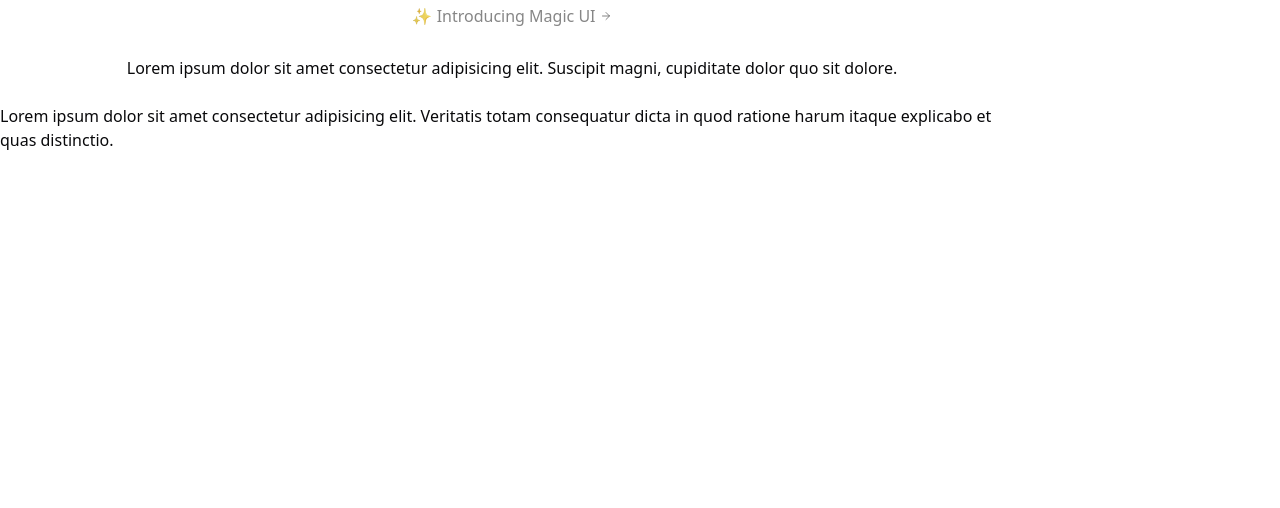
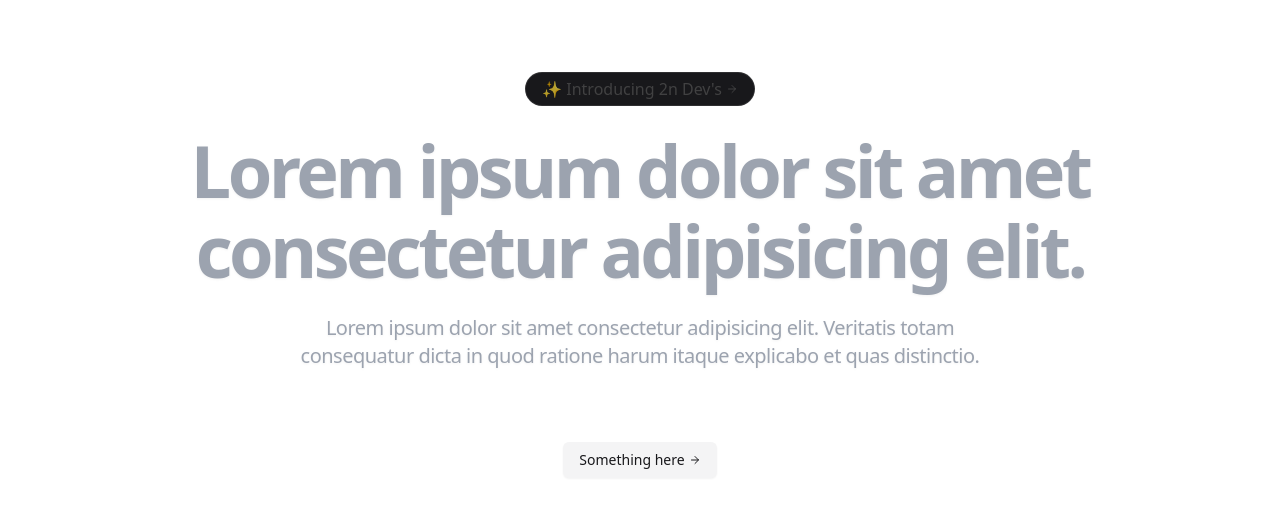
Before and after one commit to 2ndevs/landing-page, a Next.js app: page / in a window 1280 px wide. Shown: the top 508 px of the page. Built offline with nearby package versions, Linux system fonts and the light colour scheme.

Commit message:
feat: add hero config

```diff
--- a/package.json
+++ b/package.json
@@ -11,6 +11,7 @@
   "dependencies": {
     "@radix-ui/react-icons": "1.3.0",
     "@radix-ui/react-navigation-menu": "1.2.0",
+    "@radix-ui/react-slot": "1.1.0",
     "class-variance-authority": "0.7.0",
     "clsx": "2.1.1",
     "framer-motion": "11.3.28",
--- a/src/app/globals.css
+++ b/src/app/globals.css
@@ -4,7 +4,7 @@
 
 @layer base {
   :root {
-    --background: 0 0% 100%;
+    --background: 0, 0% 98%;
     --foreground: 240 10% 3.9%;
     --card: 0 0% 100%;
     --card-foreground: 240 10% 3.9%;
@@ -32,7 +32,7 @@
   }
 
   .dark {
-    --background: 240 10% 3.9%;
+    --background: 240, 6% 10%;
     --foreground: 0 0% 98%;
     --card: 240 10% 3.9%;
     --card-foreground: 0 0% 98%;
@@ -63,7 +63,7 @@
   * {
     @apply border-border;
   }
-  body {
-    @apply bg-background text-foreground;
+   body {
+    @apply bg-background text-foreground scroll-smooth;
   }
 }
--- a/src/app/layout.tsx
+++ b/src/app/layout.tsx
@@ -23,7 +23,7 @@ const RootLayout = ({
       <head />
       <body
         className={cn(
-          "min-h-screen bg-background font-sans antialiased",
+          "min-h-screen bg-background font-sans antialiased flex w-full justify-center pt-[4.5rem]",
           fontSans.variable
         )}
       >
--- /dev/null
+++ b/src/components/magicui/word-fade-in.tsx
@@ -0,0 +1,46 @@
+"use client";
+
+import { motion, type Variants } from "framer-motion";
+
+import { cn } from "@/lib/utils";
+
+interface WordFadeInProps {
+  words: string;
+  className?: string;
+  delay?: number;
+  variants?: Variants;
+}
+
+export default function WordFadeIn({
+  words,
+  delay = 0.15,
+  variants = {
+    hidden: { opacity: 0 },
+    visible: (i: number) => ({
+      y: 0,
+      opacity: 1,
+      transition: { delay: i * delay },
+    }),
+  },
+  className,
+}: WordFadeInProps) {
+  const _words = words.split(" ");
+
+  return (
+    <motion.h1
+      variants={variants}
+      initial="hidden"
+      animate="visible"
+      className={cn(
+        "font-display text-center text-4xl font-bold tracking-[-0.02em] text-black drop-shadow-sm dark:text-white md:text-7xl md:leading-[5rem]",
+        className
+      )}
+    >
+      {_words.map((word, i) => (
+        <motion.span key={word} variants={variants} custom={i}>
+          {word}{" "}
+        </motion.span>
+      ))}
+    </motion.h1>
+  );
+}
--- a/src/components/shards/hero.tsx
+++ b/src/components/shards/hero.tsx
@@ -1,22 +1,37 @@
+import { cn } from "@/lib/utils";
 import AnimatedShinyText from "@components/magicui/animated-shiny-text";
+import WordFadeIn from "@components/magicui/word-fade-in";
+import { Button } from "@components/ui/button";
 import { ArrowRightIcon } from "lucide-react";
 
 export const Hero = () => (
   <section className="flex flex-col w-full items-center justify-center gap-6">
-    <AnimatedShinyText className="inline-flex items-center justify-center px-4 py-1 transition ease-out hover:text-neutral-600 hover:duration-300 hover:dark:text-neutral-400">
-      <span>✨ Introducing Magic UI</span>
+    <div
+      className={cn(
+        "group rounded-full border border-muted/10 text-base text-white transition-all ease-in hover:cursor-pointer dark:border-white/5 bg-zinc-900"
+      )}
+    >
+      <AnimatedShinyText className="inline-flex items-center justify-center px-4 py-1 transition ease-out hover:text-neutral-600 hover:duration-300 hover:dark:text-neutral-400">
+        <span>✨ Introducing 2n Dev's</span>
+        <ArrowRightIcon className="ml-1 size-3 transition-transform duration-300 ease-in-out group-hover:translate-x-0.5" />
+      </AnimatedShinyText>
+    </div>
+
+    <WordFadeIn
+      className="text-8xl font-bold text-gray-400 leading-none tracking-tighter text-balance"
+      words="Lorem ipsum dolor sit amet consectetur adipisicing elit."
+    />
+
+    <WordFadeIn
+      className="text-lg tracking-tight font-normal text-gray-400 md:text-xl text-balance"
+      words="Lorem ipsum dolor sit amet consectetur adipisicing elit. Veritatis totam
+      consequatur dicta in quod ratione harum itaque explicabo et quas
+      distinctio."
+    />
+
+    <Button className="group mt-12" variant="secondary">
+      Something here
       <ArrowRightIcon className="ml-1 size-3 transition-transform duration-300 ease-in-out group-hover:translate-x-0.5" />
-    </AnimatedShinyText>
-
-    <h1>
-      Lorem ipsum dolor sit amet consectetur adipisicing elit. Suscipit magni,
-      cupiditate dolor quo sit dolore.
-    </h1>
-
-    <p>
-      Lorem ipsum dolor sit amet consectetur adipisicing elit. Veritatis totam
-      consequatur dicta in quod ratione harum itaque explicabo et quas
-      distinctio.
-    </p>
+    </Button>
   </section>
 );
--- /dev/null
+++ b/src/components/ui/button.tsx
@@ -0,0 +1,57 @@
+import * as React from "react"
+import { Slot } from "@radix-ui/react-slot"
+import { cva, type VariantProps } from "class-variance-authority"
+
+import { cn } from "@/lib/utils"
+
+const buttonVariants = cva(
+  "inline-flex items-center justify-center whitespace-nowrap rounded-md text-sm font-medium transition-colors focus-visible:outline-none focus-visible:ring-1 focus-visible:ring-ring disabled:pointer-events-none disabled:opacity-50",
+  {
+    variants: {
+      variant: {
+        default:
+          "bg-primary text-primary-foreground shadow hover:bg-primary/90",
+        destructive:
+          "bg-destructive text-destructive-foreground shadow-sm hover:bg-destructive/90",
+        outline:
+          "border border-input bg-background shadow-sm hover:bg-accent hover:text-accent-foreground",
+        secondary:
+          "bg-secondary text-secondary-foreground shadow-sm hover:bg-secondary/80",
+        ghost: "hover:bg-accent hover:text-accent-foreground",
+        link: "text-primary underline-offset-4 hover:underline",
+      },
+      size: {
+        default: "h-9 px-4 py-2",
+        sm: "h-8 rounded-md px-3 text-xs",
+        lg: "h-10 rounded-md px-8",
+        icon: "h-9 w-9",
+      },
+    },
+    defaultVariants: {
+      variant: "default",
+      size: "default",
+    },
+  }
+)
+
+export interface ButtonProps
+  extends React.ButtonHTMLAttributes<HTMLButtonElement>,
+    VariantProps<typeof buttonVariants> {
+  asChild?: boolean
+}
+
+const Button = React.forwardRef<HTMLButtonElement, ButtonProps>(
+  ({ className, variant, size, asChild = false, ...props }, ref) => {
+    const Comp = asChild ? Slot : "button"
+    return (
+      <Comp
+        className={cn(buttonVariants({ variant, size, className }))}
+        ref={ref}
+        {...props}
+      />
+    )
+  }
+)
+Button.displayName = "Button"
+
+export { Button, buttonVariants }
```
Also changed, not shown: components.json, 1 other file (tests, documents, lock files or other folders).
